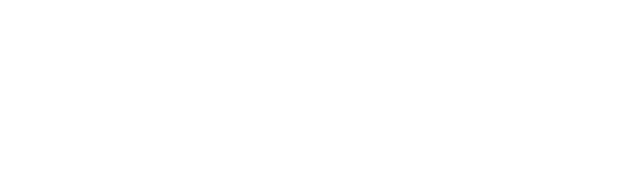
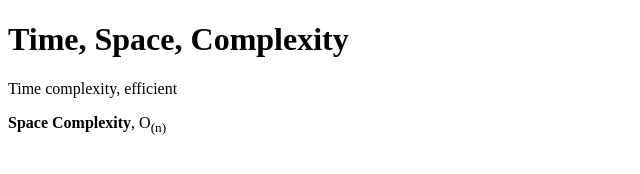
Before and after one commit to acciojob/time-and-space-complexity-VikramAccio, a website: page main.html in a window 1280 px wide. Shown: the whole page, without its empty margins (0-640 px from the left). Drawn offline with Linux system fonts and the light colour scheme.

Commit message:
created a submission

```diff
--- a/main.html
+++ b/main.html
@@ -7,6 +7,11 @@
 </head>
 
 <body>
+
+	<h1>Time, Space, Complexity</h1>
+	<p>Time complexity, efficient</p>
+	<p><b>Space Complexity</b>, O<sub>(n)</sub></p>
+
 	<!-- the entire body must be written by student -->
     <script type="text/javascript" src="./script.js">
 </script>
```
